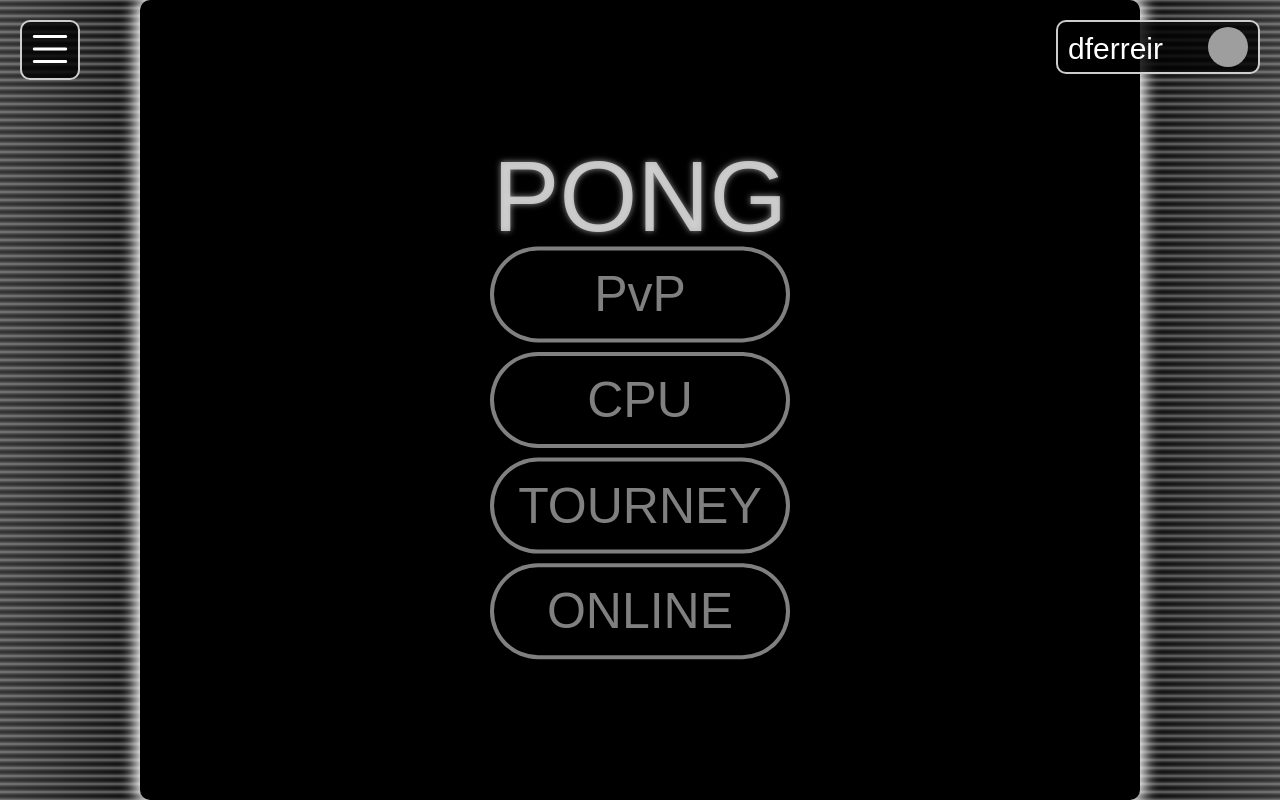
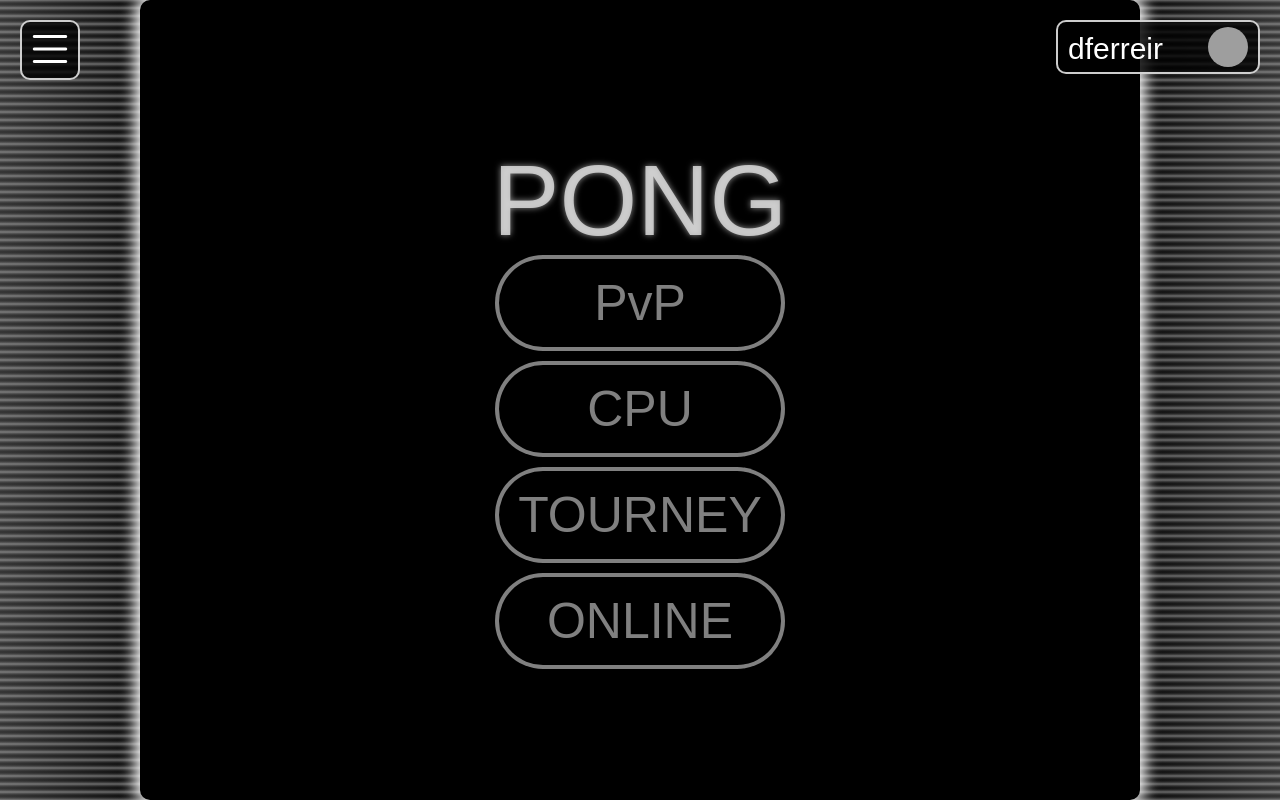
Before and after one commit to ritberg/ft_transcendence, a Django app: page /index/ in a window 1280 px wide. Run offline with Django 4.2, Linux system fonts and the light colour scheme; grey boxes are pictures that could not be loaded.

Commit message:
Applied same style to main buttons

```diff
--- a/app/home_page/static/styles/styles.css
+++ b/app/home_page/static/styles/styles.css
@@ -78,7 +78,9 @@ body {
 #nickname_setup_box button {
 	position: absolute;
 	bottom: 0;
+	left: 50%;
 	height: 15%;
+	transform: translateX(-50%);
 	color: rgba(255, 255, 255, 0.8);
 	background: transparent;
 	border: 2px solid rgba(255, 255, 255, 0.8);
@@ -130,23 +132,6 @@ body {
 	right: 0%;
 	transform: translate(-20%, -50%);
 	animation: trophy-pulse 3s infinite;
-}
-#main-buttons {
-	position: absolute;
-	left: 50%;
-	top: 50%;
-	transform: translate(-50%, -50%);
-	opacity: 1;
-}
-#main-buttons.hidden {
-	animation: fade-down-main 1s;
-	animation-fill-mode: forwards;
-}
-@keyframes fade-down-main {
-	to {
-		opacity: 0;
-		transform: translateY(4rem);
-	}
 }
 @keyframes fade-down-tournoi {
 	to {
@@ -474,16 +459,36 @@ body {
 	width: 1000px;
 	height: 800px;
 }
+#main-buttons {
+	position: absolute;
+	display: flex;
+	flex-direction: column;
+	width: 300px;
+	height: 500px;
+	left: 50%;
+	top: 50%;
+	transform: translate(-50%, -50%);
+	opacity: 1;
+}
+#main-buttons.hidden {
+	animation: fade-down-main 1s;
+	animation-fill-mode: forwards;
+}
+@keyframes fade-down-main {
+	to {
+		opacity: 0;
+		transform: translateY(50px);
+	}
+}
 #main-buttons h1 {
 	font-family: "Arial";
 	color: rgba(255, 255, 255, 0.5);
 	font-size: 100px;
-	position: absolute;
+	margin: 0 0 0 0;
 	text-align: center;
-	top: 50%;
-	left: 50%;
 	font-weight: 300;
-	transform: translate(-50%, -285%);
+	height: 100px;
+	line-height: 100%;
 	animation: text-shadow 3s infinite;
 }
 #main-buttons button {
@@ -492,36 +497,16 @@ body {
 	border: 4px solid rgba(255, 255, 255, 0.5);
 	border-radius: 50px;
 	padding: 15px 0px;
-	width: 300px;
+	margin: 5px;
+	/* width: 300px; */
 	font-size: 50px;
 	font-family: "Arial";
 	cursor: pointer;
-	position: absolute;
 }
 #main-buttons button:hover {
 	color: lightgrey;
 	border: 4px solid lightgrey;
 	animation: hover-shadows 1.5s ease-out infinite;
-}
-#pvp-mode {
-	top: 50%;
-	left: 50%;
-	transform: translate(-50%, -160%);
-}
-#cpu-mode {
-	top: 50%;
-	left: 50%;
-	transform: translate(-50%, -50%);
-}
-#tournoi-mode {
-	top: 50%;
-	left: 50%;
-	transform: translate(-50%, 60%);
-}
-#online-mode {
-	top: 50%;
-	left: 50%;
-	transform: translate(-50%, 170%);
 }
 #login-box {
 	opacity: 0;
```
